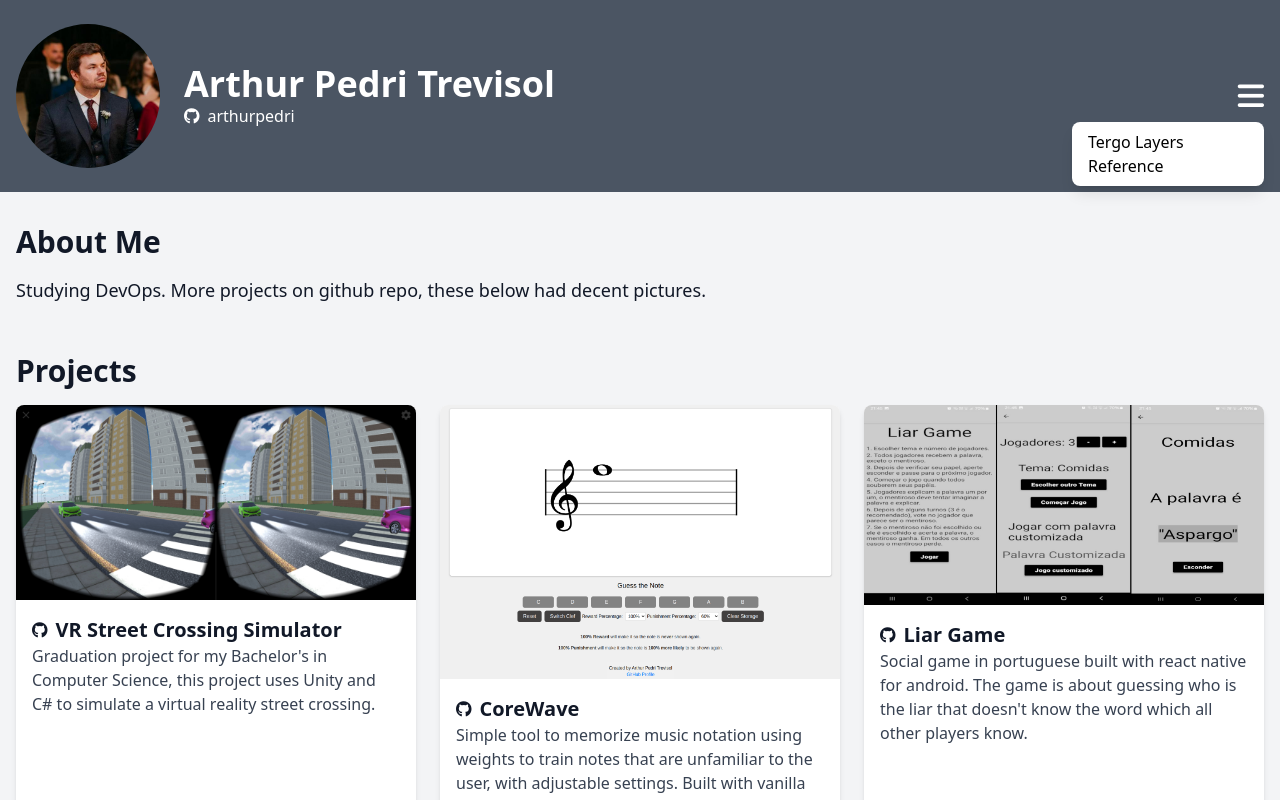
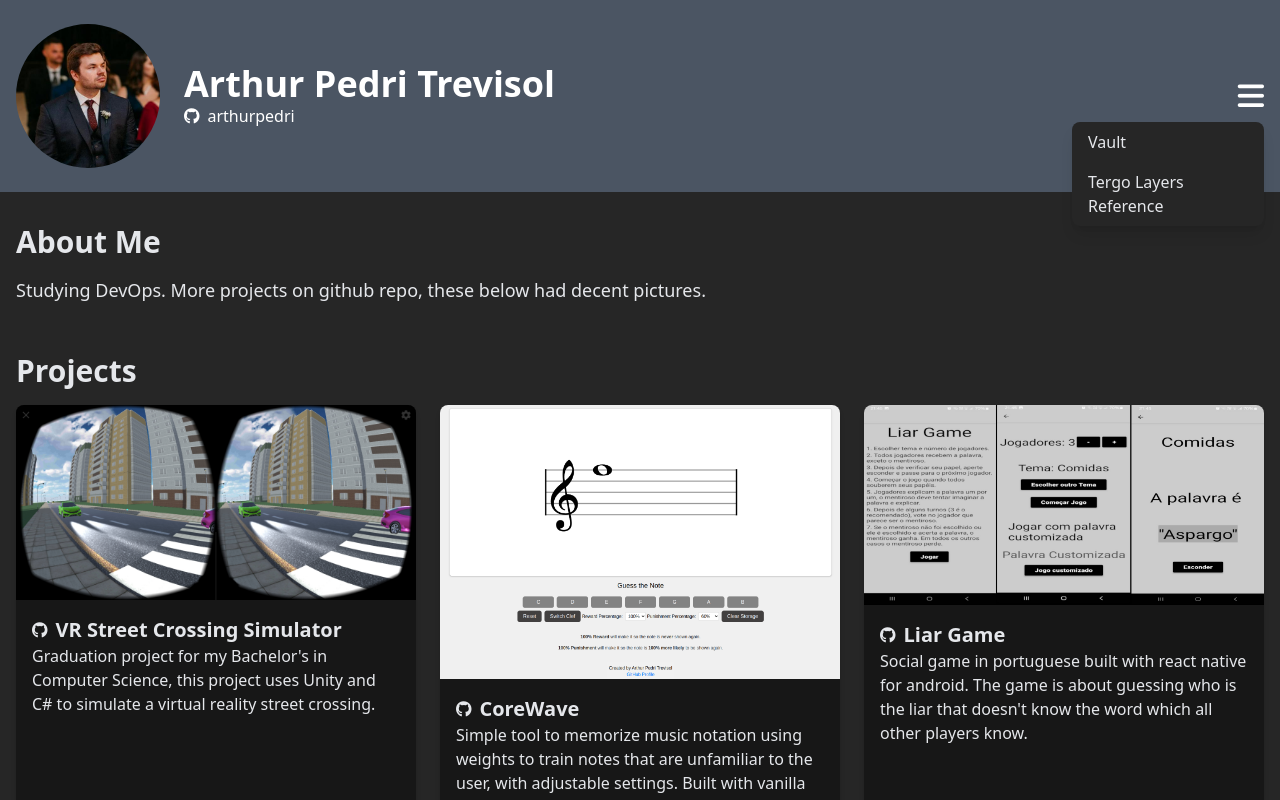
Before and after one commit to arthurpedri/arthurpedri.github.io, a plain HTML site: page index.html in a window 1280 px wide. Both pictures are taken after a click on the button 1250 px from the left and 96 px from the top of the page. Shown: the top 800 px of the page. Drawn offline with nearby package versions, Linux system fonts and the light colour scheme.

Commit message:
adds vault link and changes to dark mode

```diff
--- a/index.html
+++ b/index.html
@@ -5,10 +5,12 @@
     <meta name="viewport" content="width=device-width, initial-scale=1.0">
     <title>Arthur Pedri Trevisol</title>
     <script src="https://cdn.tailwindcss.com"></script>
+    <script src="tailwind.config.js"></script>
     <script defer src="./scripts.js"></script>
     <link href="https://cdnjs.cloudflare.com/ajax/libs/font-awesome/6.0.0-beta3/css/all.min.css" rel="stylesheet">
+    <link href="./styles.css" rel="stylesheet">
 </head>
-<body class="bg-gray-100 text-gray-900 font-sans">
+<body class="bg-neutral-800 text-gray-200 font-sans">
     <header class="bg-gray-600 text-white py-6">
         <div class="container mx-auto px-4 flex items-center justify-between">
             <div class="flex items-center">
@@ -22,9 +24,9 @@
                 <button id="menuButton" class="text-white focus:outline-none">
                     <i class="fas fa-bars text-3xl"></i>
                 </button>
-                <ul id="menu" class="absolute right-0 mt-2 bg-white text-black rounded-lg shadow-lg hidden w-48">
-                    <li class="px-4 py-2 hover:bg-gray-200"><a href="./assets/images/camadas_tergo.svg">Tergo Layers Reference</a></li>
-                    <!-- <li class="px-4 py-2 hover:bg-gray-200"><a href="#contact">Contact</a></li> -->
+                <ul id="menu" class="absolute right-0 mt-2 bg-neutral-800 text-gray-200 rounded-lg shadow-lg hidden w-48">
+                    <a href="https://github.com/arthurpedri/voga-vault/blob/main/README.md"><li class="px-4 py-2 hover:bg-gray-700">Vault</li></a>
+                    <a href="./assets/images/camadas_tergo.svg"><li class="px-4 py-2 hover:bg-gray-700">Tergo Layers Reference</li></a>
                 </ul>
             </div>
         </div>
@@ -43,7 +45,7 @@
             <div class="grid grid-cols-1 md:grid-cols-2 lg:grid-cols-3 gap-6">
 
 
-                <div class="bg-white shadow-md rounded-lg overflow-hidden">
+                <div class="bg-neutral-900 shadow-md rounded-lg overflow-hidden">
                     <a href="https://github.com/arthurpedri/vr-street-crossing-simulator">
                         <img src="./assets/images/streetcrossing.jpg" alt="Project 2" class="w-full">
                     </a>
@@ -51,11 +53,11 @@
                         <a href="https://github.com/arthurpedri/vr-street-crossing-simulator" class="flex items-center"><i class="fab fa-github mr-2"></i>
                             <h3 class="text-xl font-bold mr-2">VR Street Crossing Simulator</h3>
                         </a>
-                        <p class="text-gray-700">Graduation project for my Bachelor's in Computer Science, this project uses Unity and C# to simulate a virtual reality street crossing.</p>
+                        <p class="text-gray-200">Graduation project for my Bachelor's in Computer Science, this project uses Unity and C# to simulate a virtual reality street crossing.</p>
                     </div>
                 </div>
 
-                <div class="bg-white shadow-md rounded-lg overflow-hidden">
+                <div class="bg-neutral-900 shadow-md rounded-lg overflow-hidden">
                     <a href="https://arthurpedri.github.io/corewave/">
                         <img src="./assets/images/corewave.png" alt="Project 1" class="w-full">
                     </a>
@@ -64,12 +66,12 @@
                             <h3 class="text-xl font-bold mr-2">CoreWave</h3>
                         </a>
 
-                        <p class="text-gray-700">Simple tool to memorize music notation using
+                        <p class="text-gray-200">Simple tool to memorize music notation using
                                 weights to train notes that are unfamiliar to the user, with adjustable settings. Built with vanilla JS.</p>
                     </div>
                 </div>
 
-                <div class="bg-white shadow-md rounded-lg overflow-hidden">
+                <div class="bg-neutral-900 shadow-md rounded-lg overflow-hidden">
                     <a href="https://github.com/arthurpedri/liar-game/releases/">
                         <img src="./assets/images/liar.jpeg" alt="Project 3" class="w-full">
                     </a>
@@ -77,7 +79,7 @@
                         <a href="https://github.com/arthurpedri/liar-game" class="flex items-center"><i class="fab fa-github mr-2"></i>
                             <h3 class="text-xl font-bold mr-2">Liar Game</h3>
                         </a>
-                        <p class="text-gray-700">Social game in portuguese built with react native for android. The game is about guessing who is the liar that doesn't know the word which all other players know.</p>
+                        <p class="text-gray-200">Social game in portuguese built with react native for android. The game is about guessing who is the liar that doesn't know the word which all other players know.</p>
                     </div>
                 </div>
             </div>
```
Also changed, not shown: styles.css (added).
